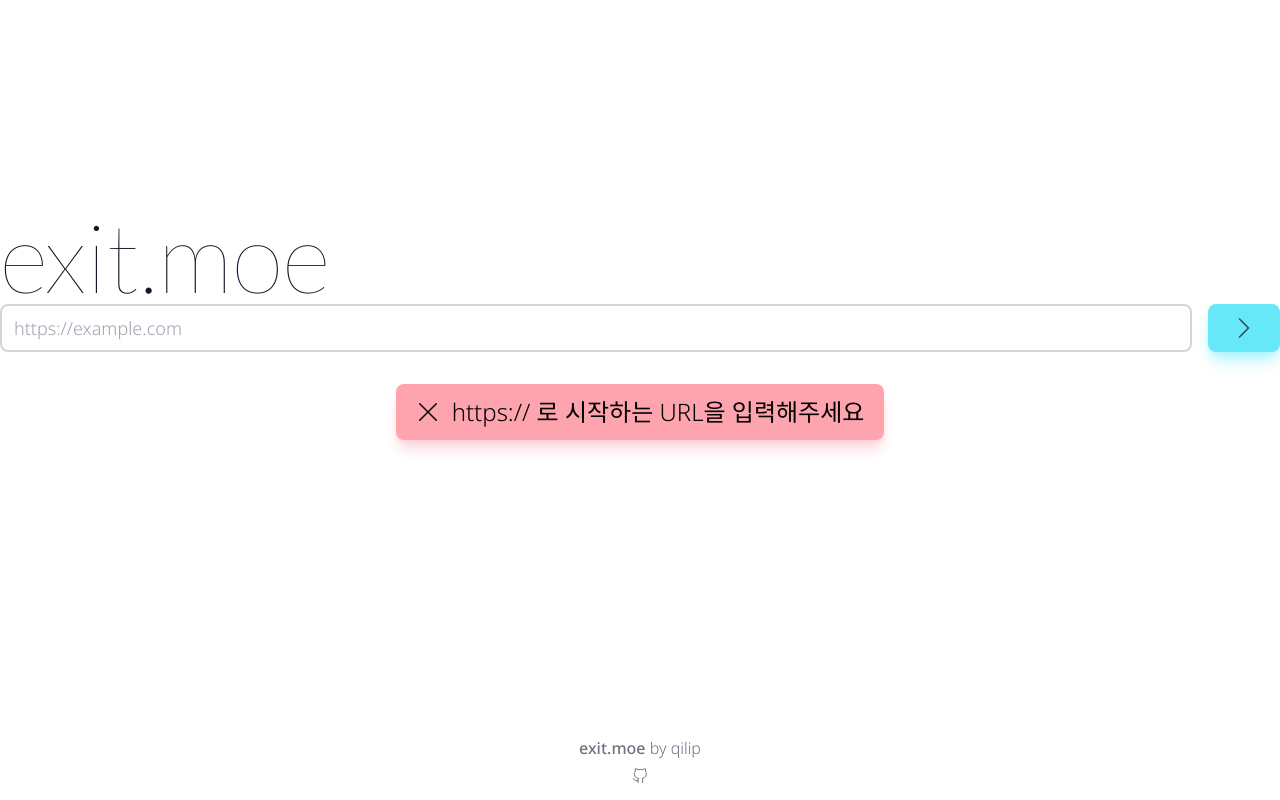
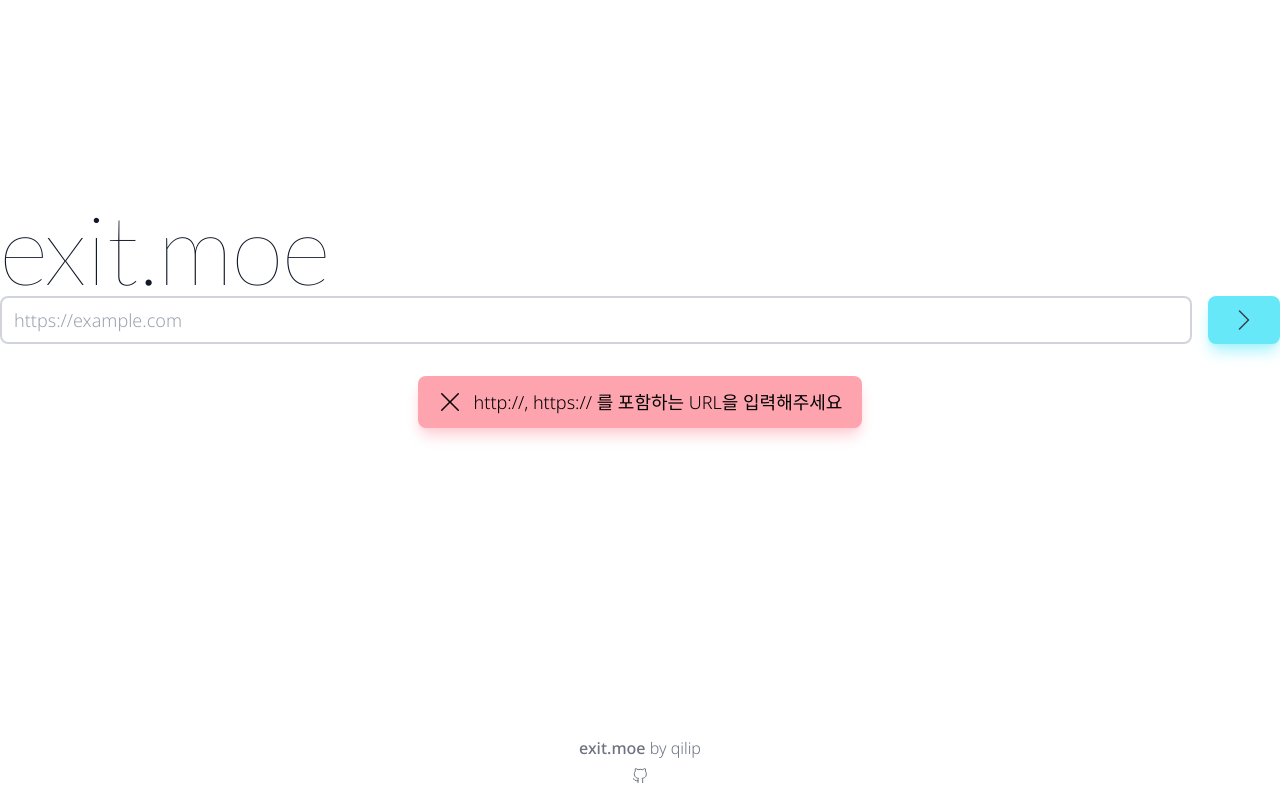
Before and after one commit to qilip/exit-moe, a Vue app: page / in a window 1280 px wide. Both pictures are taken after a click on the button 1244 px from the left and 328 px from the top of the page. Built offline with nearby package versions, Linux system fonts and the light colour scheme.

Commit message:
Fix validation, message

```diff
--- a/index.html
+++ b/index.html
@@ -6,7 +6,7 @@
   <meta name="viewport" content="width=device-width, initial-scale=1.0">
   <link rel="preconnect" href="https://fonts.googleapis.com">
   <link rel="preconnect" href="https://fonts.gstatic.com" crossorigin>
-  <link href="https://fonts.googleapis.com/css2?family=Lato:wght@100&family=Noto+Sans:wght@300;500&display=swap" rel="stylesheet">
+  <link href="https://fonts.googleapis.com/css2?family=Lato:wght@100&family=Noto+Sans:wght@300;500&family=Noto+Sans+KR:wght@300&display=swap" rel="stylesheet">
   <title>exit.moe</title>
 </head>
 <body>
--- a/src/components/MessageBox.vue
+++ b/src/components/MessageBox.vue
@@ -1,6 +1,6 @@
 <template>
-  <div class="text-center flex flex-col items-center h-28 my-4">
-    <div class="shortened-link text-2xl inline-flex py-3 px-5 rounded-lg shadow-lg items-center focus:outline-none flex bg-rose-300 hover:bg-rose-400 shadow-rose-200"
+  <div class="text-center flex flex-col items-center h-32 my-4">
+    <div class="shortened-link text-lg inline-flex py-3 px-5 rounded-lg shadow-lg items-center focus:outline-none flex bg-rose-300 hover:bg-rose-400 shadow-rose-200"
     v-if="urlprops.longUrl.invalid || urlprops.longUrl.exitmoe">
       <div class="mr-3">
         <svg xmlns="http://www.w3.org/2000/svg" width="24" height="24" fill="currentColor" viewBox="0 0 16 16">
@@ -8,14 +8,15 @@
         </svg>
       </div>
       <p v-if="urlprops.longUrl.invalid">
-        https:// 로 시작하는 URL을 입력해주세요
+        http://, https:// 를 포함하는 URL을 입력해주세요
       </p>
-      <p v-if="urlprops.longUrl.exitmoe">
-        이런거 안받아요
+      <p v-else-if="urlprops.longUrl.exitmoe">
+        exit.moe는 줄일 수 없어요
       </p>
     </div>
+    <div>
       <button class="shortened-link text-2xl inline-flex py-3 px-5 rounded-lg shadow-lg items-center focus:outline-none flex"
-    v-bind:class="[beforeCopy ? 'bg-gray-100 hover:bg-gray-200 shadow-gray-100' : 'bg-green-300 hover:bg-green-400 shadow-green-200']"
+      v-bind:class="[beforeCopy ? 'bg-gray-200 hover:bg-gray-300 shadow-gray-200' : 'bg-green-300 hover:bg-green-400 shadow-green-200']"
       v-if="urlprops.isShortened"
       @click="linkCopy">
         {{ urlprops.shortenedLink }}
@@ -31,6 +32,10 @@
           </svg>
         </div>
       </button>
+      <p class="text-md py-4" v-if="urlprops.isShortened">
+        링크는 30일간 유지됩니다.
+      </p>
+    </div>
   </div>
 </template>
 
@@ -53,12 +58,12 @@
     linkCopy() {
       (async() => {
         try {
-          await navigator.clipboard.writeText(this.shortenedLink);
+          await navigator.clipboard.writeText(this.urlprops.shortenedLink);
         } catch (error) {
           // 카카오톡 인앱브라우저 Fallback
           const copyArea = document.createElement('textarea');
           document.body.appendChild(copyArea);
-          copyArea.value = this.shortenedLink;
+          copyArea.value = this.urlprops.shortenedLink;
           copyArea.select();
           copyArea.setSelectionRange(0, 99999);
           document.execCommand('copy');
--- a/src/components/UrlInput.vue
+++ b/src/components/UrlInput.vue
@@ -44,8 +44,8 @@
   },
   methods: {
     urlValidate () {
-      const isUrlRegEx = /^(http|https):\/\/[^ "]+\.[^ "]+$/i;
-      const isExitmoeRegEx = /^(http|https):\/\/(.*\.)?(exit\.moe)(:[0-9]{1,5})?(\/.*)?$/i;
+      const isUrlRegEx = /^(http|https):(\/)+[^ "]+\.[^ "]+$/i;
+      const isExitmoeRegEx = /^(http|https):(\/)+(.*\.)?(exit\.moe)(:[0-9]{1,5})?(\/.*)?$/i;
       this.longUrl.invalid = !isUrlRegEx.test(this.longUrl.url);
       this.longUrl.exitmoe = isExitmoeRegEx.test(this.longUrl.url);
       if(this.longUrl.invalid || this.longUrl.exitmoe) return false;
--- a/tailwind.config.js
+++ b/tailwind.config.js
@@ -9,7 +9,7 @@
   theme: {
     extend: {
       fontFamily: {
-        'sans': ['Noto Sans', ...defaultTheme.fontFamily.sans],
+        'sans': ['Noto Sans', 'Noto Sans KR', ...defaultTheme.fontFamily.sans],
       },
     }
   },
```
Lines whose indentation alone changed are shown as unchanged.
